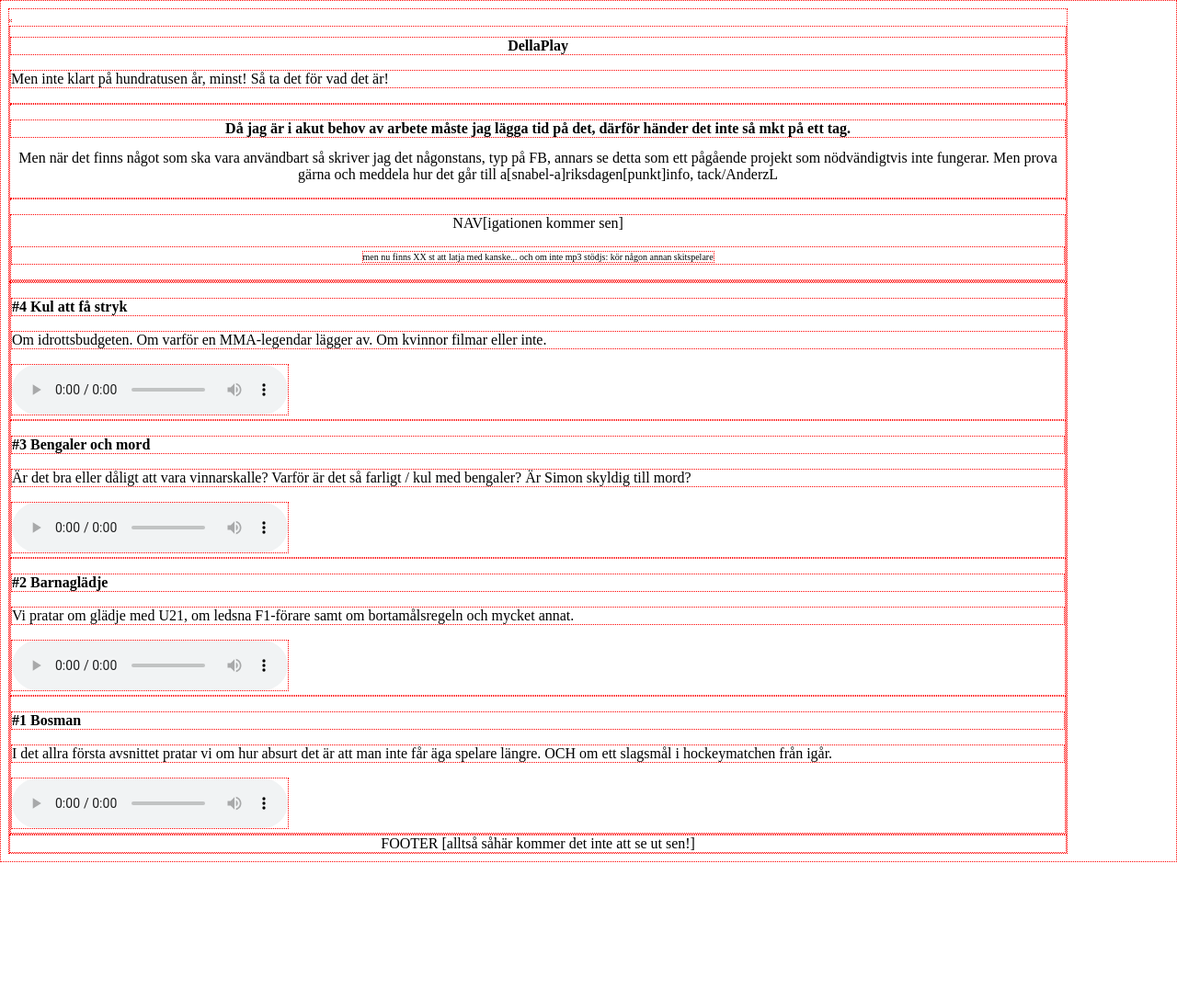
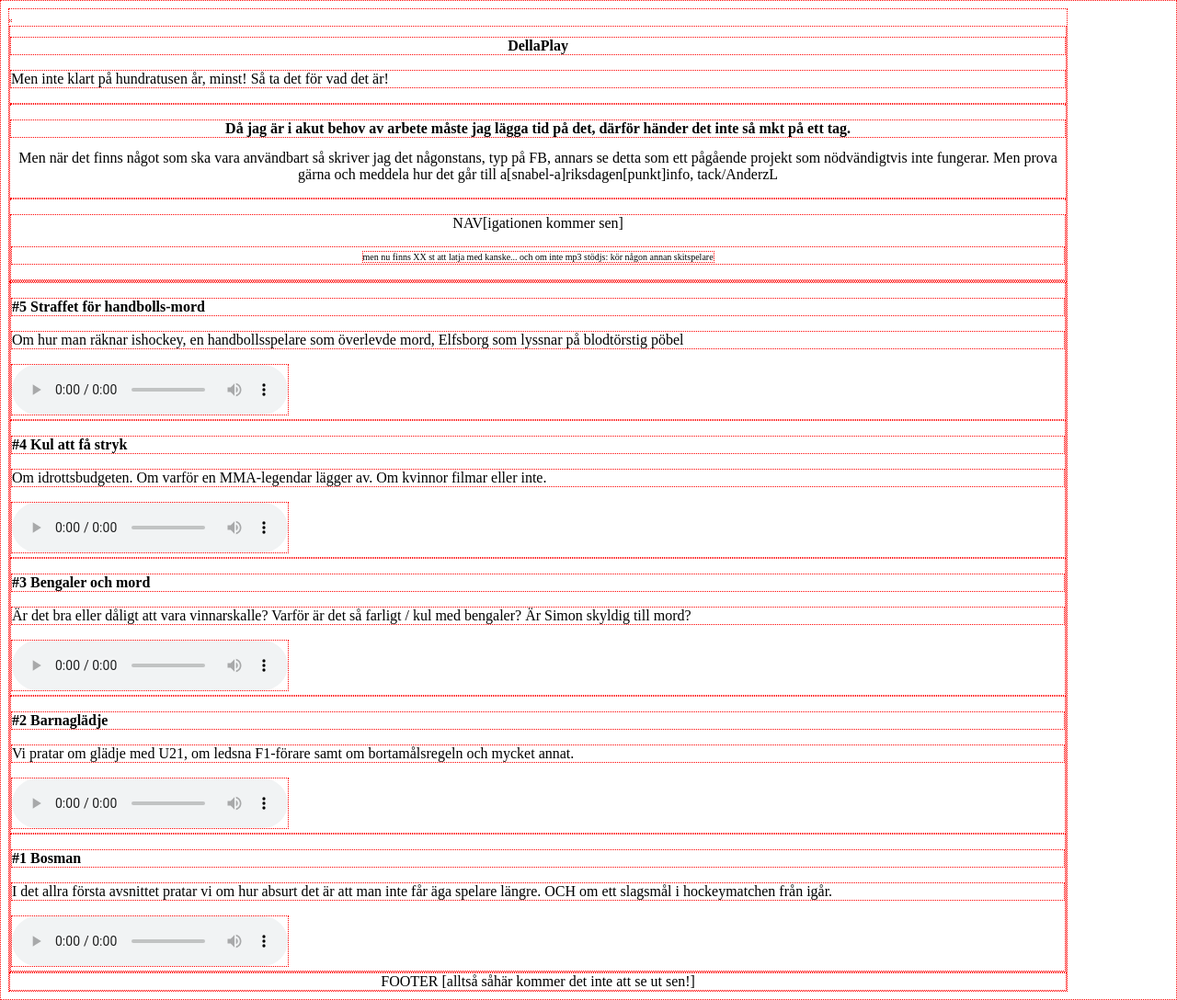
Before and after one commit to dellaplay/dplay, a PHP site: page / in a window 1280 px wide. Shown: the whole page at 92% size. Before the commit the page ends 938 px from the top, so only its background shows below. Run offline with PHP 8.4, Linux system fonts and the light colour scheme.

Commit message:
170710_5

```diff
--- a/index.php
+++ b/index.php
@@ -65,7 +65,19 @@
 				</audio>
 			</article>
 			to above -->
-			<article id="id0000">
+			<article id="id00005">
+				<h3>
+					#5 Straffet för handbolls-mord
+				</h3>
+				<p>
+					Om hur man räknar ishockey, en handbollsspelare som överlevde mord, Elfsborg som lyssnar på blodtörstig pöbel
+				</p>
+				<audio controls>
+				<source src="https://acastprod.blob.core.windows.net/media/channels/dellasport/acasts/56a7c9a9-b3a9-40aa-a4ac-bd1d2e1a6cb2/timeline/0a7bbf84-c208-4eb3-a78e-43826b2ad4f6/audio/5straffetpahandbolls-mord.mp3" type="audio/mpeg">
+					Din webbläsare klarar inte mp3! FU!
+				</audio>
+			</article>
+			<article id="id00004">
 				<h3>
 					#4 Kul att få stryk
 				</h3>
```
Also changed, not shown: 2 other files.
